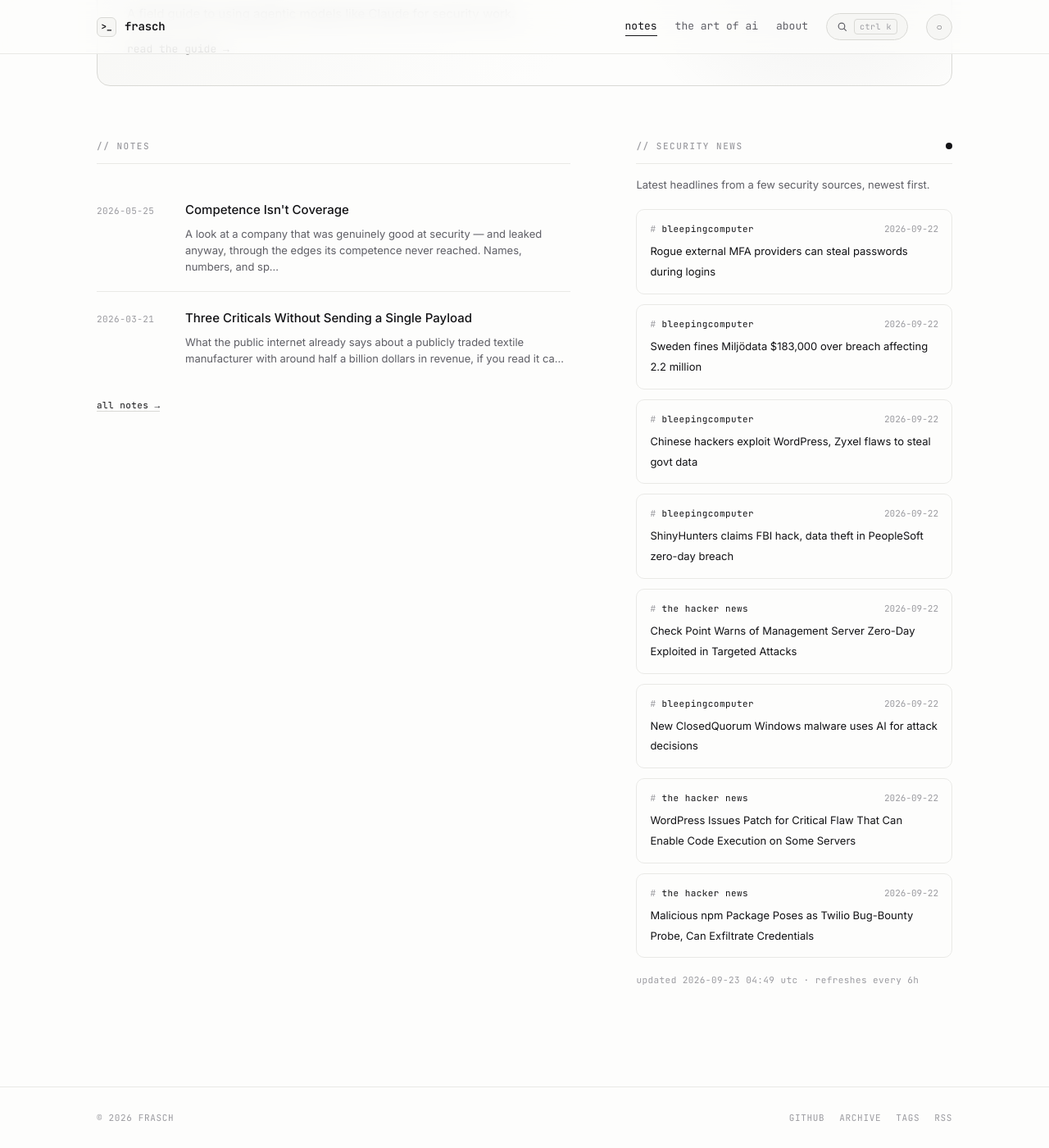
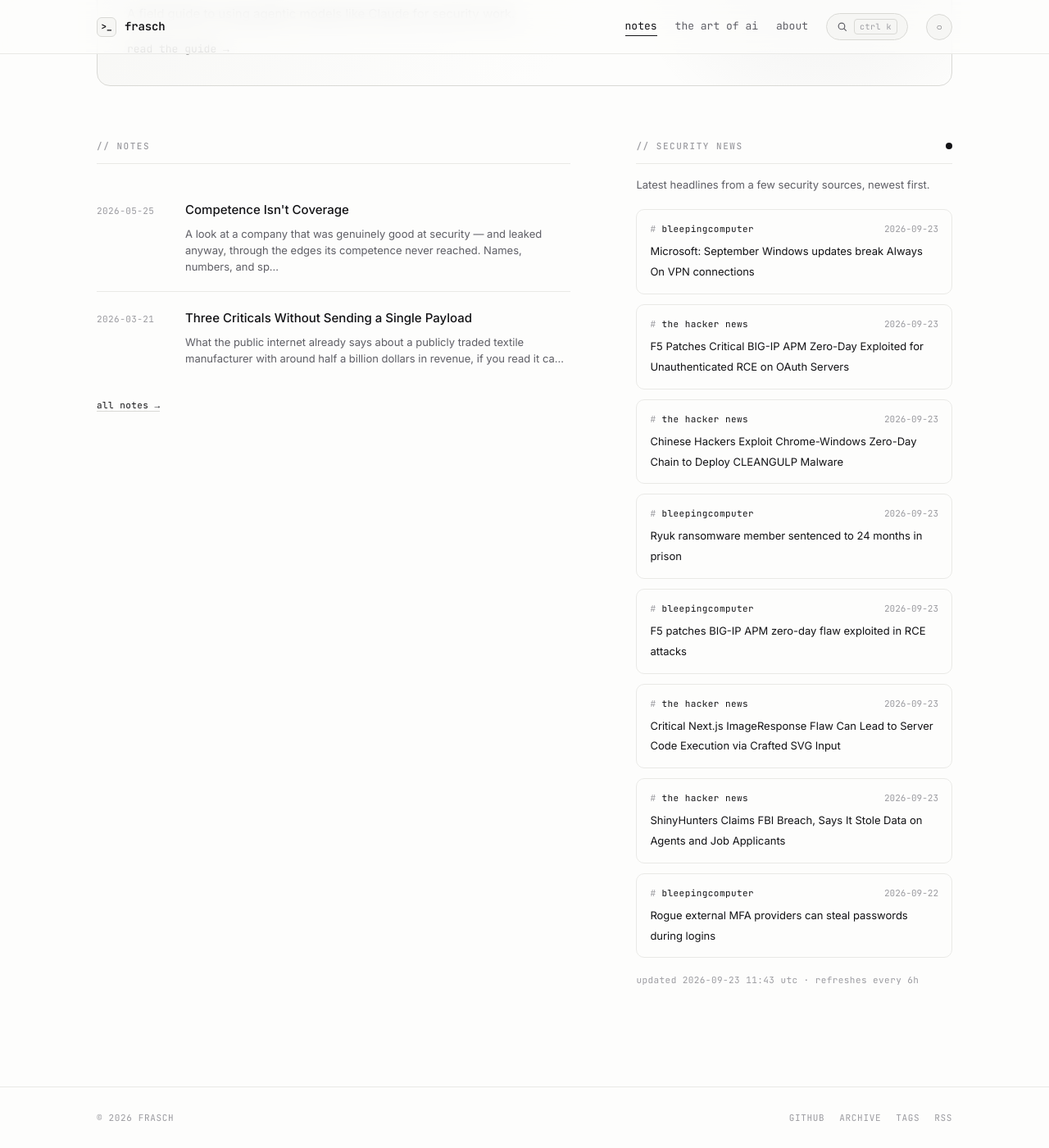
Before and after one commit to whoisfrasch/frasch, a Jekyll site: the page built from index.html, in a window 1280 px wide and 1400 px high, scrolled down 615 px. Shown: the whole window at 82% size. Built offline with Jekyll 4.4.1, drawn with Linux system fonts in a browser that asks for light colours.

Commit message:
Refresh security news feed

```diff
--- a/_data/news.json
+++ b/_data/news.json
@@ -1,53 +1,53 @@
 {
-  "updated": "2026-09-23T04:49:51Z",
+  "updated": "2026-09-23T11:43:41Z",
   "items": [
+    {
+      "source": "bleepingcomputer",
+      "title": "Microsoft: September Windows updates break Always On VPN connections",
+      "link": "https://www.bleepingcomputer.com/news/microsoft/microsoft-september-2026-windows-updates-break-always-on-vpn-connections/",
+      "date": "2026-09-23T11:18:13Z"
+    },
+    {
+      "source": "the hacker news",
+      "title": "F5 Patches Critical BIG-IP APM Zero-Day Exploited for Unauthenticated RCE on OAuth Servers",
+      "link": "https://thehackernews.com/2026/09/f5-patches-critical-big-ip-apm-zero-day.html",
+      "date": "2026-09-23T08:29:48Z"
+    },
+    {
+      "source": "the hacker news",
+      "title": "Chinese Hackers Exploit Chrome-Windows Zero-Day Chain to Deploy CLEANGULP Malware",
+      "link": "https://thehackernews.com/2026/09/chinese-hackers-exploit-chrome-windows.html",
+      "date": "2026-09-23T08:29:24Z"
+    },
+    {
+      "source": "bleepingcomputer",
+      "title": "Ryuk ransomware member sentenced to 24 months in prison",
+      "link": "https://www.bleepingcomputer.com/news/security/ryuk-ransomware-member-sentenced-to-24-months-in-prison/",
+      "date": "2026-09-23T08:20:05Z"
+    },
+    {
+      "source": "bleepingcomputer",
+      "title": "F5 patches BIG-IP APM zero-day flaw exploited in RCE attacks",
+      "link": "https://www.bleepingcomputer.com/news/security/f5-warns-of-big-ip-apm-remote-code-execution-zero-day-exploited-in-attacks/",
+      "date": "2026-09-23T07:17:23Z"
+    },
+    {
+      "source": "the hacker news",
+      "title": "Critical Next.js ImageResponse Flaw Can Lead to Server Code Execution via Crafted SVG Input",
+      "link": "https://thehackernews.com/2026/09/critical-nextjs-imageresponse-flaw-can.html",
+      "date": "2026-09-23T07:04:40Z"
+    },
+    {
+      "source": "the hacker news",
+      "title": "ShinyHunters Claims FBI Breach, Says It Stole Data on Agents and Job Applicants",
+      "link": "https://thehackernews.com/2026/09/shinyhunters-claims-fbi-breach-says-it.html",
+      "date": "2026-09-23T05:30:09Z"
+    },
     {
       "source": "bleepingcomputer",
       "title": "Rogue external MFA providers can steal passwords during logins",
       "link": "https://www.bleepingcomputer.com/news/security/rogue-external-mfa-providers-can-steal-passwords-during-logins/",
       "date": "2026-09-22T21:45:45Z"
-    },
-    {
-      "source": "bleepingcomputer",
-      "title": "Sweden fines Miljödata $183,000 over breach affecting 2.2 million",
-      "link": "https://www.bleepingcomputer.com/news/security/sweden-fines-milj-data-183-000-over-breach-affecting-22-million/",
-      "date": "2026-09-22T21:40:37Z"
-    },
-    {
-      "source": "bleepingcomputer",
-      "title": "Chinese hackers exploit WordPress, Zyxel flaws to steal govt data",
-      "link": "https://www.bleepingcomputer.com/news/security/chinese-hackers-exploit-multiple-technologies-to-steal-govt-data/",
-      "date": "2026-09-22T20:35:24Z"
-    },
-    {
-      "source": "bleepingcomputer",
-      "title": "ShinyHunters claims FBI hack, data theft in PeopleSoft zero-day breach",
-      "link": "https://www.bleepingcomputer.com/news/security/shinyhunters-claims-fbi-hack-data-theft-in-peoplesoft-zero-day-breach/",
-      "date": "2026-09-22T19:13:29Z"
-    },
-    {
-      "source": "the hacker news",
-      "title": "Check Point Warns of Management Server Zero-Day Exploited in Targeted Attacks",
-      "link": "https://thehackernews.com/2026/09/check-point-warns-of-management-server.html",
-      "date": "2026-09-22T18:29:39Z"
-    },
-    {
-      "source": "bleepingcomputer",
-      "title": "New ClosedQuorum Windows malware uses AI for attack decisions",
-      "link": "https://www.bleepingcomputer.com/news/security/new-closedquorum-windows-malware-uses-ai-for-attack-decisions/",
-      "date": "2026-09-22T18:04:39Z"
-    },
-    {
-      "source": "the hacker news",
-      "title": "WordPress Issues Patch for Critical Flaw That Can Enable Code Execution on Some Servers",
-      "link": "https://thehackernews.com/2026/09/wordpress-issues-patch-for-critical.html",
-      "date": "2026-09-22T18:03:10Z"
-    },
-    {
-      "source": "the hacker news",
-      "title": "Malicious npm Package Poses as Twilio Bug-Bounty Probe, Can Exfiltrate Credentials",
-      "link": "https://thehackernews.com/2026/09/malicious-npm-package-poses-as-twilio.html",
-      "date": "2026-09-22T17:58:15Z"
     }
   ]
 }
```
